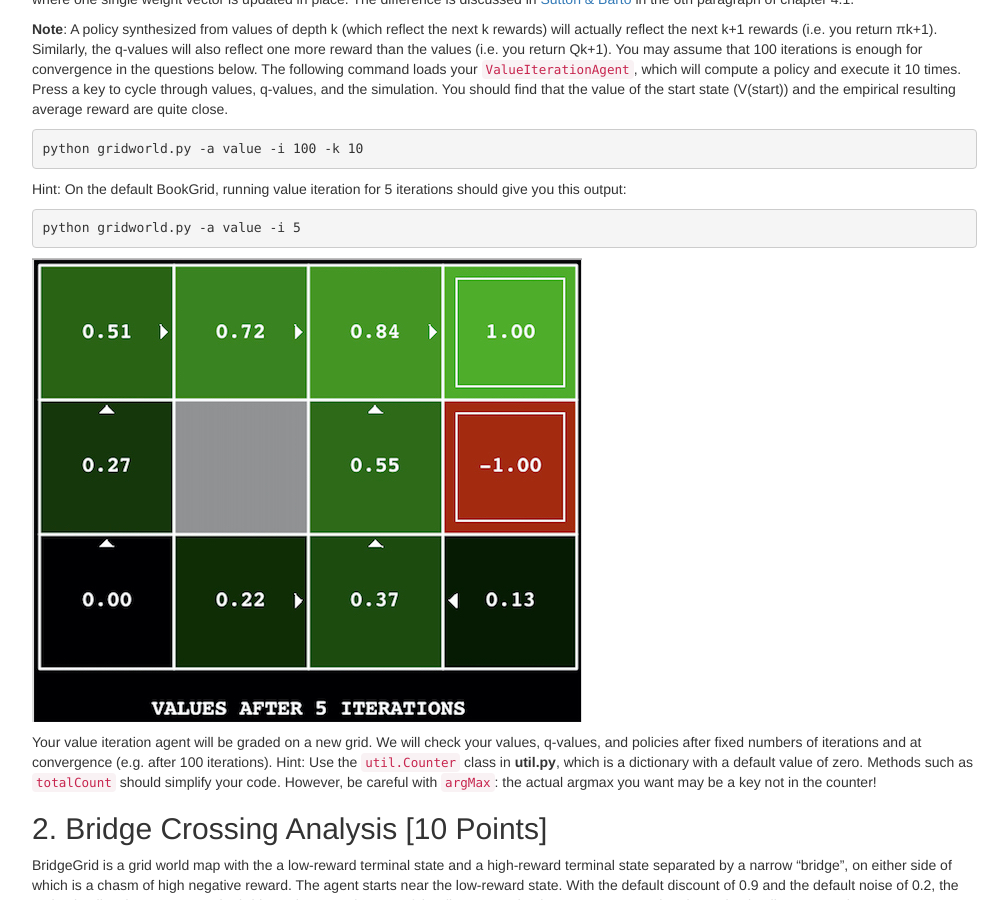
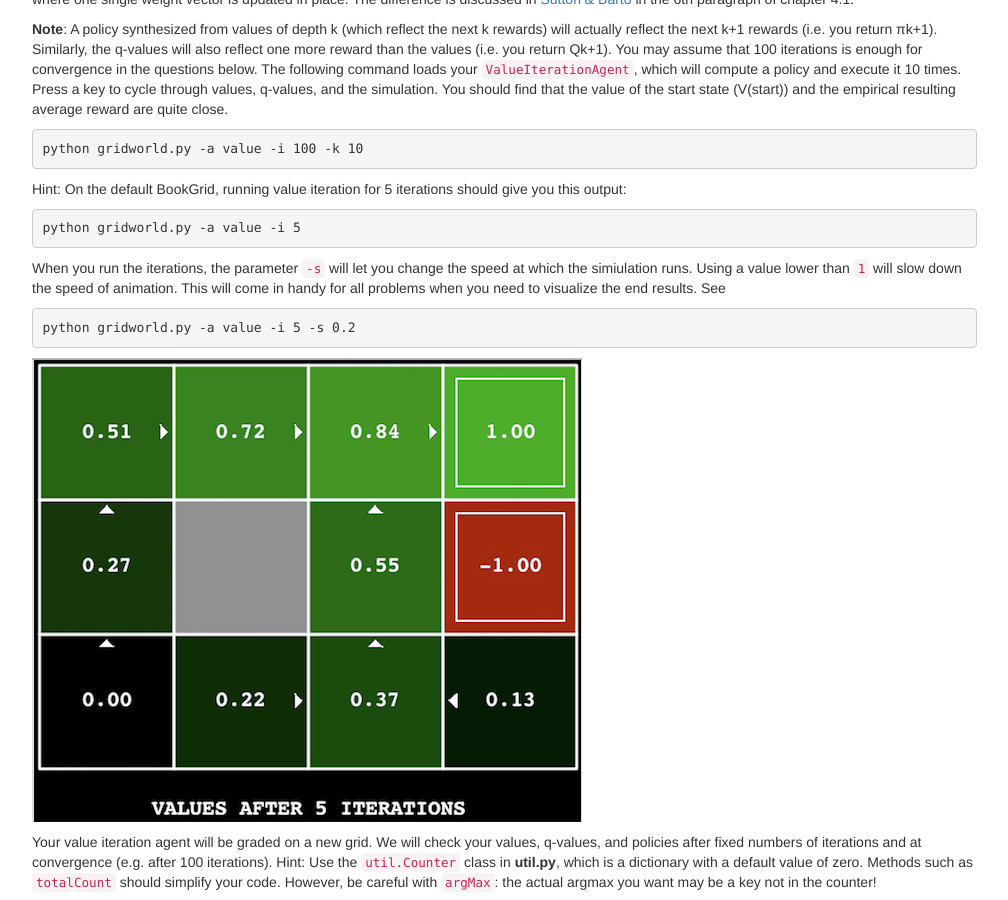
Before and after one commit to artificial-intelligence-class/artificial-intelligence-class.github.io, a Jekyll site: the page built from homeworks/hw5/homework5.md, in a window 1280 px wide and 900 px high, scrolled down 1573 px. Shown: the whole window, without its empty margins (233-1241 px from the left). Built offline with Jekyll 4.4.1, drawn with Linux system fonts in a browser that asks for light colours; nearby versions of some CDN libraries; a script that is not in the unit is left out.

Commit message:
Update homework5.md

````diff
--- a/homeworks/hw5/homework5.md
+++ b/homeworks/hw5/homework5.md
@@ -111,6 +111,11 @@ Hint: On the default BookGrid, running value iteration for 5 iterations should g
 python gridworld.py -a value -i 5
 ```
 
+When you run the iterations, the parameter `-s` will let you change the speed at which the simiulation runs. Using a value lower than `1` will slow down the speed of animation. This will come in handy for all problems when you need to visualize the end results. See
+```
+python gridworld.py -a value -i 5 -s 0.2
+```
+
 ![value](./value.png)
 
 Your value iteration agent will be graded on a new grid. We will check your values, q-values, and policies after fixed numbers of iterations and at convergence (e.g. after 100 iterations).
````
